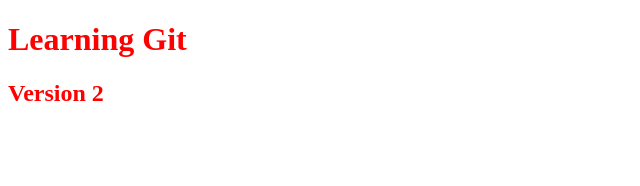
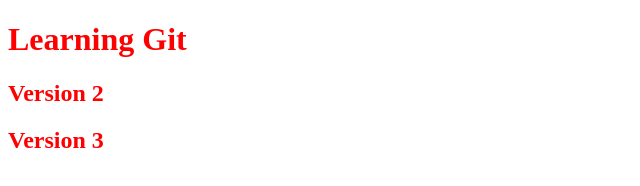
Before and after one commit to Aduramigb-a/learning-git-setemi, a plain HTML site: page index.html in a window 1280 px wide. Shown: the whole page, without its empty margins (0-640 px from the left). Drawn offline with Linux system fonts and the light colour scheme.

Commit message:
Updated css and released v3

```diff
--- a/index.css
+++ b/index.css
@@ -1,3 +1,7 @@
 * {
   color: red;
 }
+
+*, *::before, *::after {
+  box-sizing: border-box
+}
--- a/index.html
+++ b/index.html
@@ -14,5 +14,7 @@
   <h2>
     Version 2
   </h2>
+
+  <h2>Version 3</h2>
 </body>
 </html>
```
